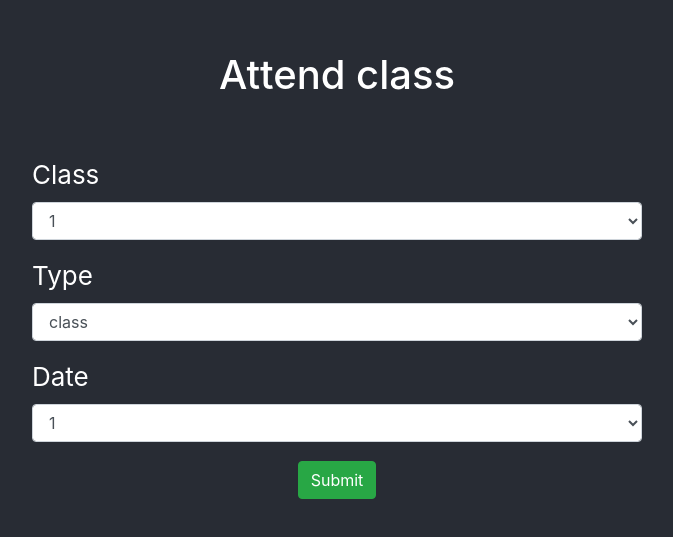
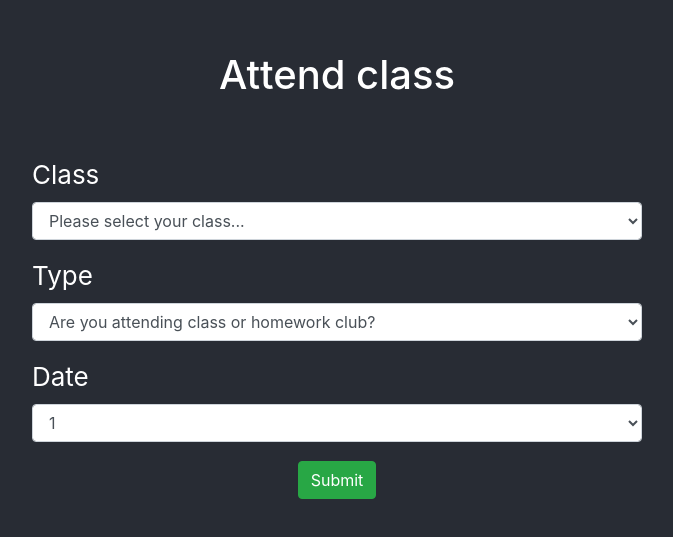
Before and after one commit to banirezaie/astrocoders, a React (Create React App) app in the folder frontend/: page /students/classtype in a window 1280 px wide. Shown: the part 125-662 px from the top of the page, without its empty margins (303-976 px from the left). Built offline with nearby package versions, Linux system fonts and the light colour scheme.

Commit message:
Added cities as form options

```diff
--- a/frontend/src/students/ClassType.js
+++ b/frontend/src/students/ClassType.js
@@ -2,6 +2,16 @@ import React from "react";
 import "../App.css";
 
 const ClassType = () => {
+  const cyfCities = [
+    "Medellín",
+    "Rome",
+    "London",
+    "Manchester",
+    "Birmingham",
+    "Glasgow",
+    "Cape Town",
+  ];
+
   return (
     <div className="App-header">
       <div className="col-6  mx-auto">
@@ -12,17 +22,19 @@ const ClassType = () => {
           <div className="form-group">
             <label htmlFor="class">Class</label>
             <select className="form-control" id="class">
-              <option>1</option>
-              <option>2</option>
-              <option>3</option>
-              <option>4</option>
-              <option>5</option>
+              <option selected>Please select your class...</option>
+              {cyfCities.sort().map((city) => (
+                <option>{city}</option>
+              ))}
             </select>
           </div>
           <div className="form-group">
             <label htmlFor="type">Type</label>
             <select className="form-control" id="type">
-              <option selected>class</option>
+              <option selected>
+                Are you attending class or homework club?
+              </option>
+              <option>Class</option>
               <option>Homework club</option>
             </select>
           </div>
--- a/frontend/src/students/Students.js
+++ b/frontend/src/students/Students.js
@@ -12,7 +12,7 @@ const Students = () => {
         <form>
           <div className="form-group">
             <label htmlFor="name">Name</label>
-            <input type="text" className="form-control" id="name" />
+            <input type="text" className="form-control" id="name" required />
           </div>
           <div className="form-group">
             <label htmlFor="email">Email address</label>
@@ -21,19 +21,20 @@ const Students = () => {
               className="form-control"
               id="email"
               aria-describedby="emailHelp"
+              required
             />
             <small id="emailHelp" className="form-text text-muted">
               We'll never share your email with anyone else.
             </small>
           </div>
           <div className="text-center">
-            <Link
-              type="submit"
-              className="btn btn-primary"
-              to="/students/classtype"
-            >
-              Next
-            </Link>
+            <button type="submit" className="btn btn-primary">
+              {" "}
+              <Link to="/students/classtype" className="text-white">
+                {" "}
+                Next
+              </Link>
+            </button>
           </div>
         </form>
       </div>
```
Also changed, not shown: frontend/src/logo.svg (deleted).
